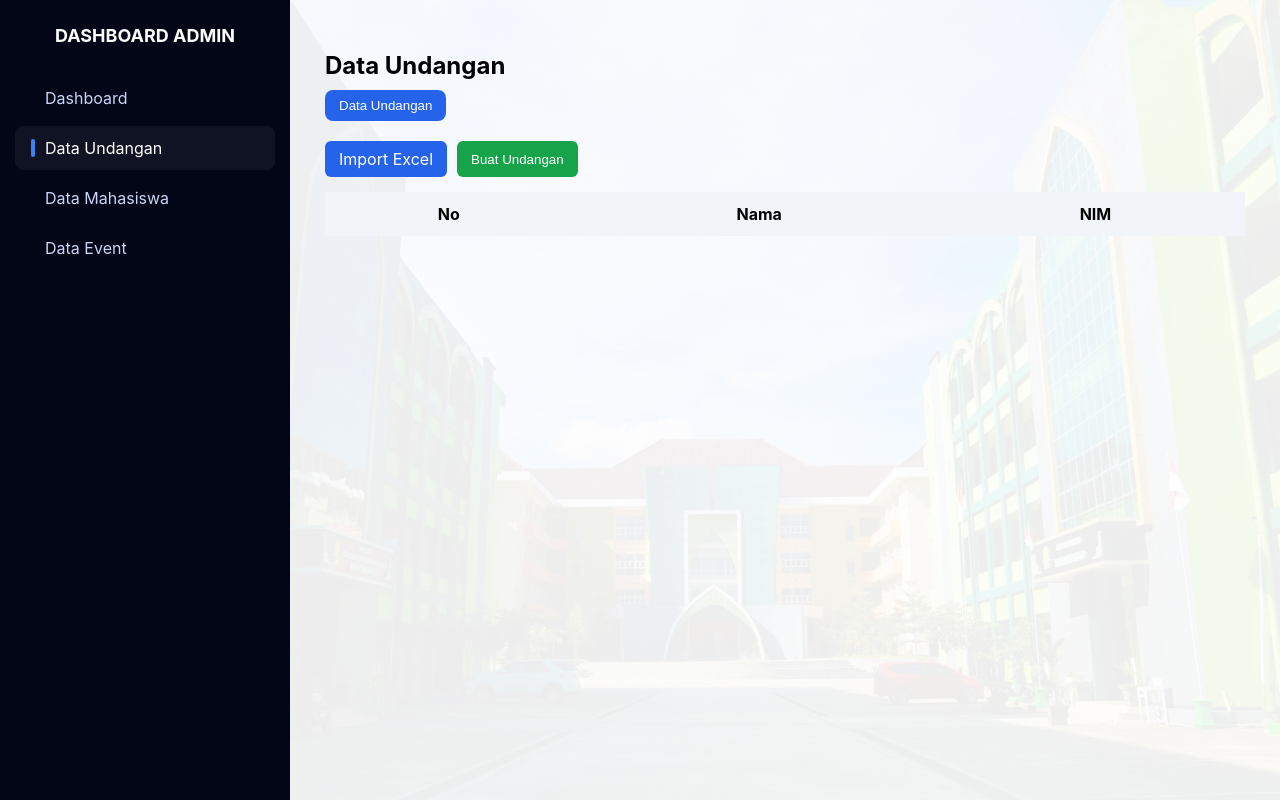
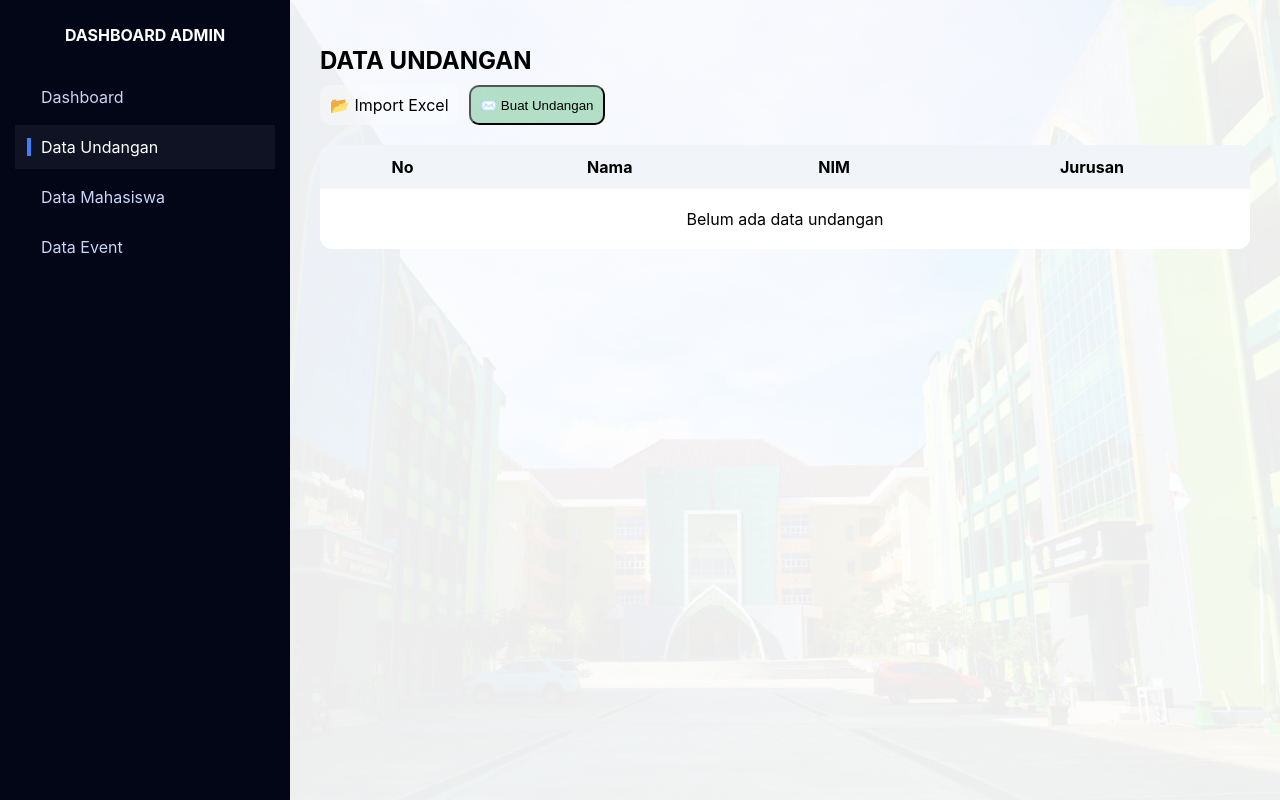
Before and after one commit to ptriatletikaa/project-event-uin, a React (Create React App) app in the folder absensi-wisuda/: page /admin/dashboard in a window 1280 px wide. Both pictures are taken after a click on the element "Data Undangan". Built offline with nearby package versions, Linux system fonts and the light colour scheme.

Commit message:
penambahan fitur share undangan di halaman data undangan

```diff
--- a/absensi-wisuda/src/pages/AdminDashboard.jsx
+++ b/absensi-wisuda/src/pages/AdminDashboard.jsx
@@ -4,11 +4,8 @@ import bg from "../assets/Gedung.jpg";
 
 export default function AdminDashboard() {
   const [active, setActive] = useState("Dashboard");
-
   const [dataMahasiswa, setDataMahasiswa] = useState([]);
   const [dataUndangan, setDataUndangan] = useState([]);
-
-  const [tabUndangan, setTabUndangan] = useState("Data Undangan");
 
   const menu = [
     "Dashboard",
@@ -17,7 +14,6 @@ export default function AdminDashboard() {
     "Data Event",
   ];
 
-  // LOAD DATA
   useEffect(() => {
     const mhs = localStorage.getItem("riwayatAbsensi");
     if (mhs) setDataMahasiswa(JSON.parse(mhs));
@@ -43,6 +39,8 @@ export default function AdminDashboard() {
       const formatted = json.map((item) => ({
         nama: item.Nama || item.nama || "",
         nim: item.NIM || item.nim || "",
+        jurusan: item.Jurusan || item.jurusan || "",
+        ortu: item.Ortu || item["Nama Orang Tua"] || "",
       }));
 
       setDataUndangan(formatted);
@@ -52,14 +50,39 @@ export default function AdminDashboard() {
     reader.readAsArrayBuffer(file);
   };
 
-  // BUAT UNDANGAN
+  // BUAT UNDANGAN OTOMATIS
   const buatUndangan = () => {
     if (dataUndangan.length === 0) {
       alert("Data undangan masih kosong!");
       return;
     }
 
-    alert("Undangan berhasil dibuat!");
+    const template = dataUndangan.map((u) => `
+UNDANGAN WISUDA 🎓
+
+Kepada Yth:
+${u.nama}
+Orang Tua: ${u.ortu || "-"}
+
+Kami mengundang Anda untuk menghadiri acara Wisuda.
+
+Detail:
+NIM: ${u.nim}
+Jurusan: ${u.jurusan || "-"}
+
+Terima kasih 🙏
+-----------------------------------
+`).join("\n");
+
+    if (navigator.share) {
+      navigator.share({
+        title: "Undangan Wisuda",
+        text: template,
+      });
+    } else {
+      navigator.clipboard.writeText(template);
+      alert("Undangan berhasil dibuat & disalin!");
+    }
   };
 
   return (
@@ -121,7 +144,7 @@ export default function AdminDashboard() {
           <>
             <h1 style={styles.title}>Data Mahasiswa Hadir</h1>
 
-            <div style={styles.tableBox}>
+            <div style={styles.tableModern}>
               <table style={styles.table}>
                 <thead>
                   <tr>
@@ -144,7 +167,7 @@ export default function AdminDashboard() {
                     dataMahasiswa.map((m, i) => (
                       <tr key={i}>
                         <td style={styles.td}>{i + 1}</td>
-                        <td style={styles.td}>{m.nama}</td>
+                        <td style={styles.tdNama}>{m.nama}</td>
                         <td style={styles.td}>{m.nim}</td>
                         <td style={styles.td}>{m.hari}</td>
                         <td style={styles.td}>{m.jam}</td>
@@ -161,28 +184,13 @@ export default function AdminDashboard() {
         {/* DATA UNDANGAN */}
         {active === "Data Undangan" && (
           <>
-            <h1 style={styles.title}>Data Undangan</h1>
+            <h1 style={styles.title}>DATA UNDANGAN</h1>
 
-            {/* TAB */}
-            <div style={styles.tabWrap}>
-              {["Data Undangan"].map((item) => (
-                <button
-                  key={item}
-                  onClick={() => setTabUndangan(item)}
-                  style={{
-                    ...styles.tabBtn,
-                    ...(tabUndangan === item ? styles.tabActive : {}),
-                  }}
-                >
-                  {item}
-                </button>
-              ))}
-            </div>
+            <div style={styles.actionBar}>
 
-            {/* IMPORT + BUAT */}
-            <div style={styles.topAction}>
-              <label style={styles.uploadBtn}>
-                Import Excel
+              <div style={styles.rightAction}>
+                <label style={styles.glassBtn}>
+                  📂 Import Excel
                   <input
                     type="file"
                     accept=".xlsx, .csv"
@@ -192,73 +200,54 @@ export default function AdminDashboard() {
                 </label>
 
                 <button
-                style={styles.generateBtn}
+                  style={styles.glassBtnGreen}
                   onClick={buatUndangan}
                 >
-                Buat Undangan
+                  ✉️ Buat Undangan
                 </button>
               </div>
+            </div>
 
-            {/* DATA UNDANGAN */}
-            {tabUndangan === "Data Undangan" && (
+            <div style={styles.tableModern}>
               <table style={styles.table}>
                 <thead>
                   <tr>
                     <th style={styles.th}>No</th>
                     <th style={styles.th}>Nama</th>
                     <th style={styles.th}>NIM</th>
+                    <th style={styles.th}>Jurusan</th>
                   </tr>
                 </thead>
                 <tbody>
-                  {dataUndangan.map((u, i) => (
+                  {dataUndangan.length === 0 ? (
+                    <tr>
+                      <td colSpan="4" style={styles.empty}>
+                        Belum ada data undangan
+                      </td>
+                    </tr>
+                  ) : (
+                    dataUndangan.map((u, i) => (
                       <tr key={i}>
                         <td style={styles.td}>{i + 1}</td>
-                      <td style={styles.td}>{u.nama}</td>
+
+                        <td style={styles.tdNamaBox}>
+                          <div style={styles.namaUtama}>{u.nama}</div>
+                          <div style={styles.namaOrtu}>
+                            Orang Tua: {u.ortu || "-"}
+                          </div>
+                        </td>
+
                         <td style={styles.td}>{u.nim}</td>
+                        <td style={styles.td}>{u.jurusan || "-"}</td>
                       </tr>
-                  ))}
+                    ))
+                  )}
                 </tbody>
               </table>
-            )}
-
-            {/* HADIR */}
-            {tabUndangan === "Hadir" && (
-              <table style={styles.table}>
-                <tbody>
-                  {dataMahasiswa.map((m, i) => (
-                    <tr key={i}>
-                      <td style={styles.td}>{m.nama}</td>
-                      <td style={styles.td}>{m.nim}</td>
-                    </tr>
-                  ))}
-                </tbody>
-              </table>
-            )}
-
-            {/* TIDAK HADIR */}
-            {tabUndangan === "Tidak Hadir" && (
-              <table style={styles.table}>
-                <tbody>
-                  {dataUndangan
-                    .filter(
-                      (u) =>
-                        !dataMahasiswa.some(
-                          (m) => m.nim === u.nim
-                        )
-                    )
-                    .map((u, i) => (
-                      <tr key={i}>
-                        <td style={styles.td}>{u.nama}</td>
-                        <td style={styles.td}>{u.nim}</td>
-                      </tr>
-                    ))}
-                </tbody>
-              </table>
-            )}
+            </div>
           </>
         )}
 
-        {/* DATA EVENT */}
         {active === "Data Event" && (
           <h1 style={styles.title}>Halaman Data Event</h1>
         )}
@@ -295,10 +284,9 @@ const styles = {
 
   brand: {
     color: "#fff",
-    fontSize: "18px",
+    textAlign: "center",
+    marginBottom: "30px",
     fontWeight: "bold",
-    marginBottom: "30px",
-    textAlign: "center",
   },
 
   menu: {
@@ -309,29 +297,27 @@ const styles = {
 
   menuItem: {
     color: "#cbd5f5",
-    padding: "12px 16px",
-    borderRadius: "8px",
+    padding: "12px",
     cursor: "pointer",
     display: "flex",
     alignItems: "center",
   },
 
   menuActive: {
+    background: "rgba(255,255,255,.05)",
     color: "#fff",
-    background: "rgba(255,255,255,.05)",
   },
 
   indicator: {
     width: "4px",
     height: "18px",
     background: "#3b82f6",
-    borderRadius: "4px",
     marginRight: "10px",
   },
 
   main: {
     flex: 1,
-    padding: "35px",
+    padding: "30px",
   },
 
   title: {
@@ -340,100 +326,92 @@ const styles = {
   },
 
   subtitle: {
-    color: "#475569",
-    marginBottom: "30px",
+    marginBottom: "20px",
   },
 
   cards: {
     display: "grid",
-    gridTemplateColumns: "repeat(auto-fit, minmax(200px,1fr))",
+    gridTemplateColumns: "repeat(auto-fit,minmax(200px,1fr))",
     gap: "20px",
   },
 
   card: {
-    color: "#fff",
     padding: "20px",
     borderRadius: "12px",
+    color: "#fff",
   },
 
-  cardTitle: {
-    fontSize: "14px",
+  actionBar: {
+    display: "flex",
+    justifyContent: "space-between",
+    marginBottom: "20px",
   },
 
-  cardValue: {
-    fontSize: "30px",
-    fontWeight: "bold",
+  rightAction: {
+    display: "flex",
+    gap: "10px",
   },
 
-  tableBox: {
+  tag: {
+    background: "#2563eb",
+    color: "#fff",
+    padding: "6px 12px",
+    borderRadius: "999px",
+  },
+
+  glassBtn: {
+    padding: "10px",
+    borderRadius: "10px",
+    backdropFilter: "blur(10px)",
+    background: "rgba(255,255,255,0.3)",
+    cursor: "pointer",
+  },
+
+  glassBtnGreen: {
+    padding: "10px",
+    borderRadius: "10px",
+    backdropFilter: "blur(10px)",
+    background: "rgba(22,163,74,0.3)",
+    cursor: "pointer",
+  },
+
+  tableModern: {
     background: "#fff",
     borderRadius: "12px",
     overflow: "hidden",
-    marginTop: "20px",
   },
 
   table: {
     width: "100%",
     borderCollapse: "collapse",
-    background: "#fff",
   },
 
   th: {
+    padding: "12px",
     background: "#f1f5f9",
+  },
+
+  td: {
     padding: "12px",
+    borderTop: "1px solid #eee",
     textAlign: "center",
   },
 
-  td: {
-    padding: "10px",
-    textAlign: "center",
-    borderTop: "1px solid #e2e8f0",
+  tdNamaBox: {
+    textAlign: "left",
+  },
+
+  namaUtama: {
+    fontWeight: "bold",
+  },
+
+  namaOrtu: {
+    fontSize: "13px",
+    color: "#64748b",
   },
 
   empty: {
+    textAlign: "center",
     padding: "20px",
-    textAlign: "center",
-  },
-
-  tabWrap: {
-    display: "flex",
-    gap: "10px",
-    marginBottom: "20px",
-  },
-
-  tabBtn: {
-    padding: "8px 14px",
-    border: "none",
-    borderRadius: "8px",
-    background: "#e2e8f0",
-    cursor: "pointer",
-  },
-
-  tabActive: {
-    background: "#2563eb",
-    color: "#fff",
-  },
-
-  topAction: {
-    display: "flex",
-    gap: "10px",
-    marginBottom: "15px",
-  },
-
-  uploadBtn: {
-    padding: "8px 14px",
-    background: "#2563eb",
-    color: "#fff",
-    borderRadius: "6px",
-    cursor: "pointer",
-  },
-
-  generateBtn: {
-    padding: "8px 14px",
-    background: "#16a34a",
-    color: "#fff",
-    border: "none",
-    borderRadius: "6px",
-    cursor: "pointer",
   },
 };
```
Lines whose indentation alone changed are shown as unchanged.
